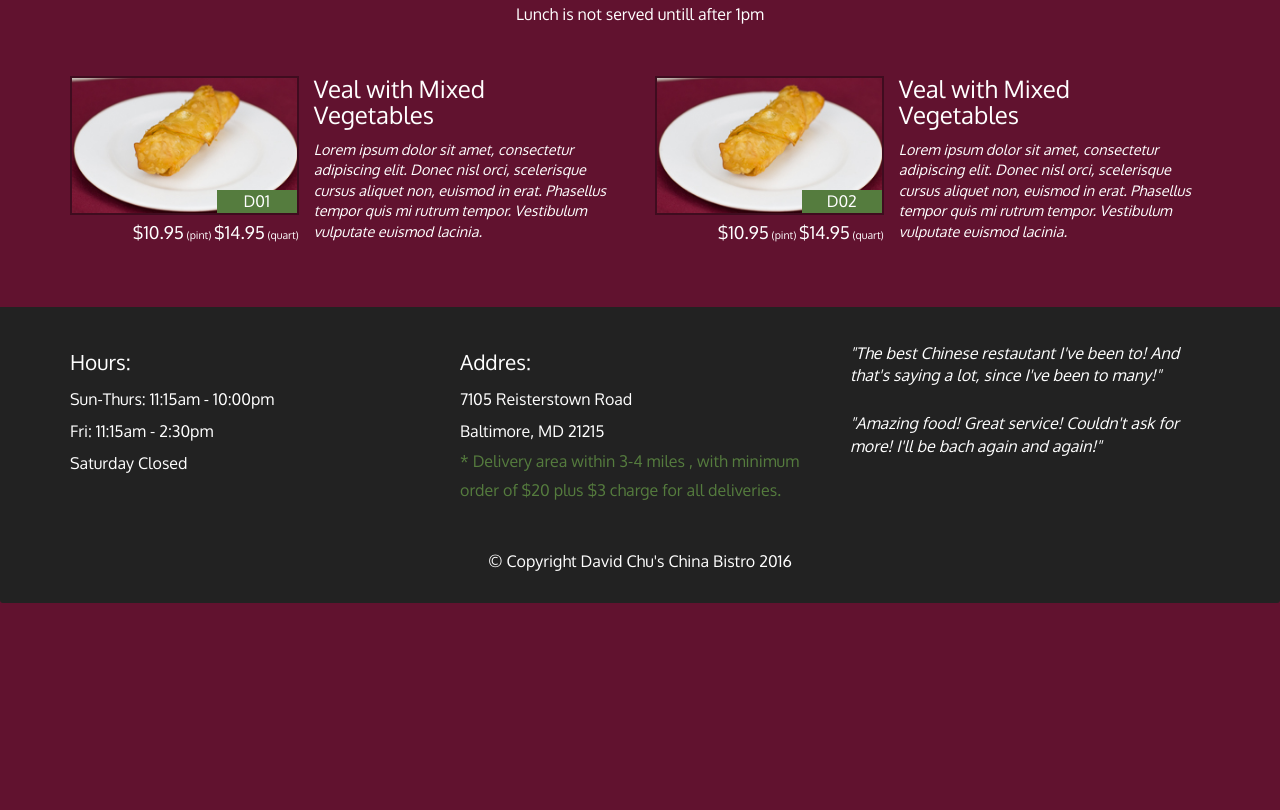
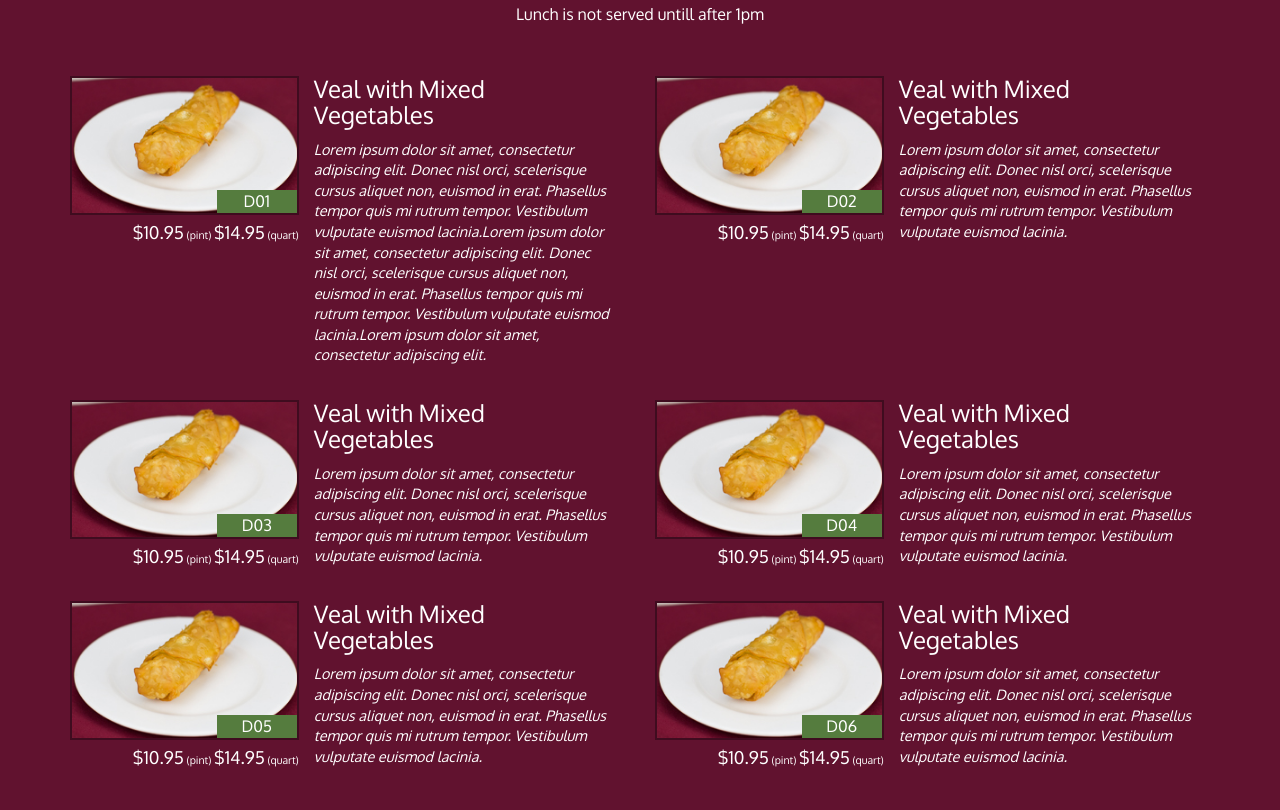
Before and after one commit to MilanaTim/David-CCB, a plain HTML site: page site/single-category.html in a window 1280 px wide. Shown: the part 250-1060 px from the top of the page. Before the commit the page ends 853 px from the top, so only its background shows below. Drawn offline with Linux system fonts and the light colour scheme.

Commit message:
clearfix

```diff
--- a/site/single-category.html
+++ b/site/single-category.html
@@ -83,7 +83,7 @@
           </div>
           <div class="menu-item-description col-sm-7">
             <h3 class="menu-item-title">Veal with Mixed Vegetables</h3>
-            <p class="menu-item-details">Lorem ipsum dolor sit amet, consectetur adipiscing elit. Donec nisl orci, scelerisque cursus aliquet non, euismod in erat. Phasellus tempor quis mi rutrum tempor. Vestibulum vulputate euismod lacinia.</p>
+            <p class="menu-item-details">Lorem ipsum dolor sit amet, consectetur adipiscing elit. Donec nisl orci, scelerisque cursus aliquet non, euismod in erat. Phasellus tempor quis mi rutrum tempor. Vestibulum vulputate euismod lacinia.Lorem ipsum dolor sit amet, consectetur adipiscing elit. Donec nisl orci, scelerisque cursus aliquet non, euismod in erat. Phasellus tempor quis mi rutrum tempor. Vestibulum vulputate euismod lacinia.Lorem ipsum dolor sit amet, consectetur adipiscing elit.</p>
           </div>
         </div>
         <hr class="visible-xs">
@@ -105,6 +105,84 @@
         </div>
         <hr class="visible-xs">
       </div>
+
+      <!-- Add the extra clearfix for only the required viewport -->
+      <div class="clearfix visible-md-block visible-lg-block"></div>
+
+      <div class="menu-item-tile col-md-6">
+        <div class="row">
+          <div class="col-sm-5">
+            <div class="menu-item-photo">
+              <div>D03</div>
+              <img class="img-responsive" width="250" height="150" src="images/menu/B/B-1.jpg" alt="Item">
+            </div>
+            <div class="menu-item-price">$10.95<span> (pint) </span>$14.95<span> (quart) </span></div>
+          </div>
+          <div class="menu-item-description col-sm-7">
+            <h3 class="menu-item-title">Veal with Mixed Vegetables</h3>
+            <p class="menu-item-details">Lorem ipsum dolor sit amet, consectetur adipiscing elit. Donec nisl orci, scelerisque cursus aliquet non, euismod in erat. Phasellus tempor quis mi rutrum tempor. Vestibulum vulputate euismod lacinia.</p>
+          </div>
+        </div>
+        <hr class="visible-xs">
+      </div>
+
+      <div class="menu-item-tile col-md-6">
+        <div class="row">
+          <div class="col-sm-5">
+            <div class="menu-item-photo">
+              <div>D04</div>
+              <img class="img-responsive" width="250" height="150" src="images/menu/B/B-1.jpg" alt="Item">
+            </div>
+            <div class="menu-item-price">$10.95<span> (pint) </span>$14.95<span> (quart) </span></div>
+          </div>
+          <div class="menu-item-description col-sm-7">
+            <h3 class="menu-item-title">Veal with Mixed Vegetables</h3>
+            <p class="menu-item-details">Lorem ipsum dolor sit amet, consectetur adipiscing elit. Donec nisl orci, scelerisque cursus aliquet non, euismod in erat. Phasellus tempor quis mi rutrum tempor. Vestibulum vulputate euismod lacinia.</p>
+          </div>
+        </div>
+        <hr class="visible-xs">
+      </div>
+
+      <!-- Add the extra clearfix for only the required viewport -->
+      <div class="clearfix visible-md-block visible-lg-block"></div>
+
+      <div class="menu-item-tile col-md-6">
+        <div class="row">
+          <div class="col-sm-5">
+            <div class="menu-item-photo">
+              <div>D05</div>
+              <img class="img-responsive" width="250" height="150" src="images/menu/B/B-1.jpg" alt="Item">
+            </div>
+            <div class="menu-item-price">$10.95<span> (pint) </span>$14.95<span> (quart) </span></div>
+          </div>
+          <div class="menu-item-description col-sm-7">
+            <h3 class="menu-item-title">Veal with Mixed Vegetables</h3>
+            <p class="menu-item-details">Lorem ipsum dolor sit amet, consectetur adipiscing elit. Donec nisl orci, scelerisque cursus aliquet non, euismod in erat. Phasellus tempor quis mi rutrum tempor. Vestibulum vulputate euismod lacinia.</p>
+          </div>
+        </div>
+        <hr class="visible-xs">
+      </div>
+
+      <div class="menu-item-tile col-md-6">
+        <div class="row">
+          <div class="col-sm-5">
+            <div class="menu-item-photo">
+              <div>D06</div>
+              <img class="img-responsive" width="250" height="150" src="images/menu/B/B-1.jpg" alt="Item">
+            </div>
+            <div class="menu-item-price">$10.95<span> (pint) </span>$14.95<span> (quart) </span></div>
+          </div>
+          <div class="menu-item-description col-sm-7">
+            <h3 class="menu-item-title">Veal with Mixed Vegetables</h3>
+            <p class="menu-item-details">Lorem ipsum dolor sit amet, consectetur adipiscing elit. Donec nisl orci, scelerisque cursus aliquet non, euismod in erat. Phasellus tempor quis mi rutrum tempor. Vestibulum vulputate euismod lacinia.</p>
+          </div>
+        </div>
+        <hr class="visible-xs">
+      </div>
+
+      <!-- Add the extra clearfix for only the required viewport -->
+      <div class="clearfix visible-md-block visible-lg-block"></div>
+
     </section>
 
 
```
